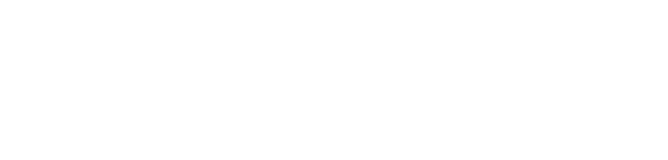
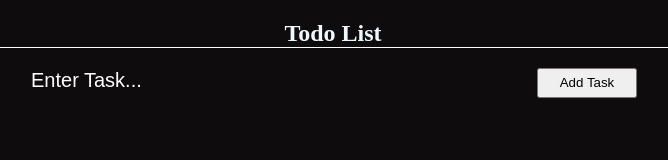
Before and after one commit to GomezAnthony/random-projects, a plain HTML site: page to-do-list/index.html in a window 1280 px wide. Shown: the whole page, without its empty margins (307-975 px from the left). Drawn offline with Linux system fonts and the light colour scheme.

Commit message:
TODO: Add list

```diff
--- a/to-do-list/app.css
+++ b/to-do-list/app.css
@@ -0,0 +1,32 @@
+body {
+  background-color: rgb(14, 12, 12);
+}
+.container {
+  width: 90%;
+  margin: 0 auto;
+}
+
+.main-content-input {
+  display: flex;
+  justify-content: center;
+}
+.main-content-input input {
+  border: none;
+  background-color: transparent;
+  height: 20px;
+  width: 500px;
+}
+.main-content-input button {
+  height: 30px;
+  width: 100px;
+}
+.main-content-input input::placeholder {
+  color: white;
+  font-size: 20px;
+}
+
+h2 {
+  color: aliceblue;
+  border-bottom: 1px solid white;
+  text-align: center;
+}
--- a/to-do-list/index.html
+++ b/to-do-list/index.html
@@ -4,8 +4,20 @@
     <meta charset="UTF-8" />
     <meta name="viewport" content="width=device-width, initial-scale=1.0" />
     <title>To Do List</title>
+    <link rel="stylesheet" href="app.css" />
   </head>
   <body>
+    <div class="container">
+      <div class="main-content">
+        <h2>Todo List</h2>
+        <div class="main-content-input">
+          <form>
+            <input type="text" placeholder="Enter Task..." />
+            <button>Add Task</button>
+          </form>
+        </div>
+      </div>
+    </div>
     <script src="app.js"></script>
   </body>
 </html>
```
